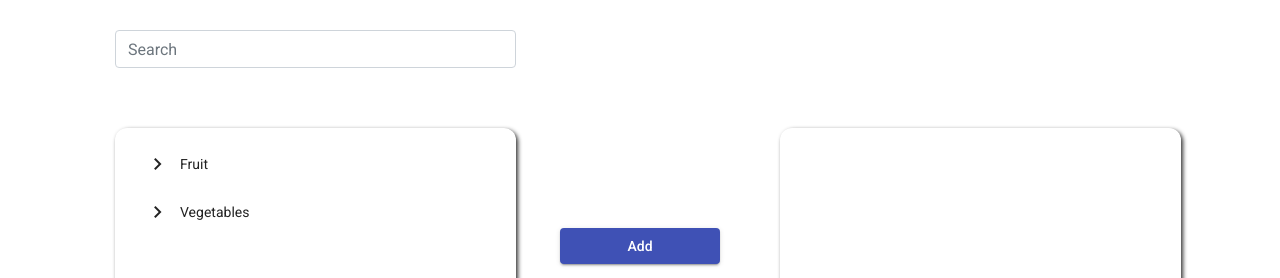
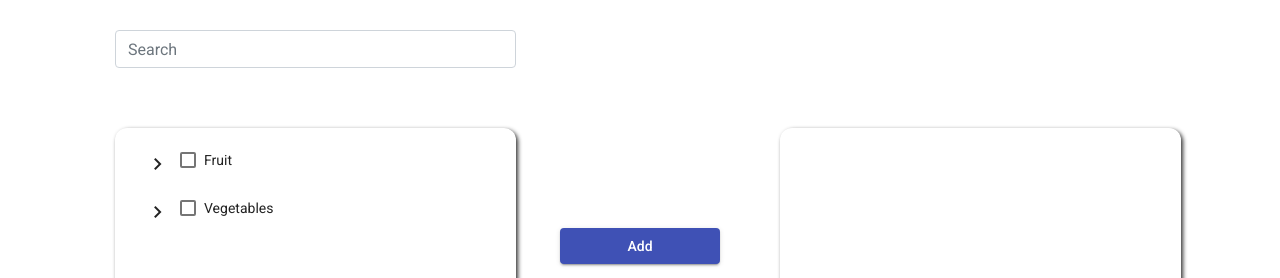
Before and after one commit to jiang-lianhui/Angular-Tree-View, an Angular app: page / in a window 1280 px wide. Shown: the top 278 px of the page. Built offline with nearby package versions, Linux system fonts and the light colour scheme.

Commit message:
Add checkbox to fromTreeView

```diff
--- a/src/app/tree/tree.component.html
+++ b/src/app/tree/tree.component.html
@@ -12,11 +12,13 @@
                     <li class="mat-tree-node">
                         <!-- use a disabled button to provide padding for tree leaf -->
                         <button mat-icon-button disabled></button>
-                        <label (click)="selectChildNode($event, node)" [ngStyle]="{'background-color': (node.searched === true) ? '#11e3e3' : 'white'}">{{node.name}}</label>
+                        <label [ngStyle]="{'background-color': (node.searched === true) ? '#11e3e3' : 'white'}">
+                            <mat-checkbox>{{node.name}}</mat-checkbox>
+                        </label>
                     </li>
                 </mat-tree-node>
                 <!-- This is the tree node template for expandable nodes -->
-                <mat-nested-tree-node *matTreeNodeDef="let node; when: hasChild" (click)="selectChildNode($event, node)">
+                <mat-nested-tree-node *matTreeNodeDef="let node; when: hasChild">
                 <li>
                     <div class="mat-tree-node">
                     <button mat-icon-button matTreeNodeToggle
@@ -25,7 +27,9 @@
                         {{treeControl.isExpanded(node) ? 'expand_more' : 'chevron_right'}}
                         </mat-icon>
                     </button>
-                    <label [ngStyle]="{'background-color': (node.searched === true) ? '#11e3e3' : 'white'}">{{node.name}}</label>
+                    <label [ngStyle]="{'background-color': (node.searched === true) ? '#11e3e3' : 'white'}">
+                        <mat-checkbox>{{node.name}}</mat-checkbox>
+                    </label>
                     </div>
                     <ul [class.tree-view-invisible]="!treeControl.isExpanded(node)">
                     <ng-container matTreeNodeOutlet></ng-container>
```
